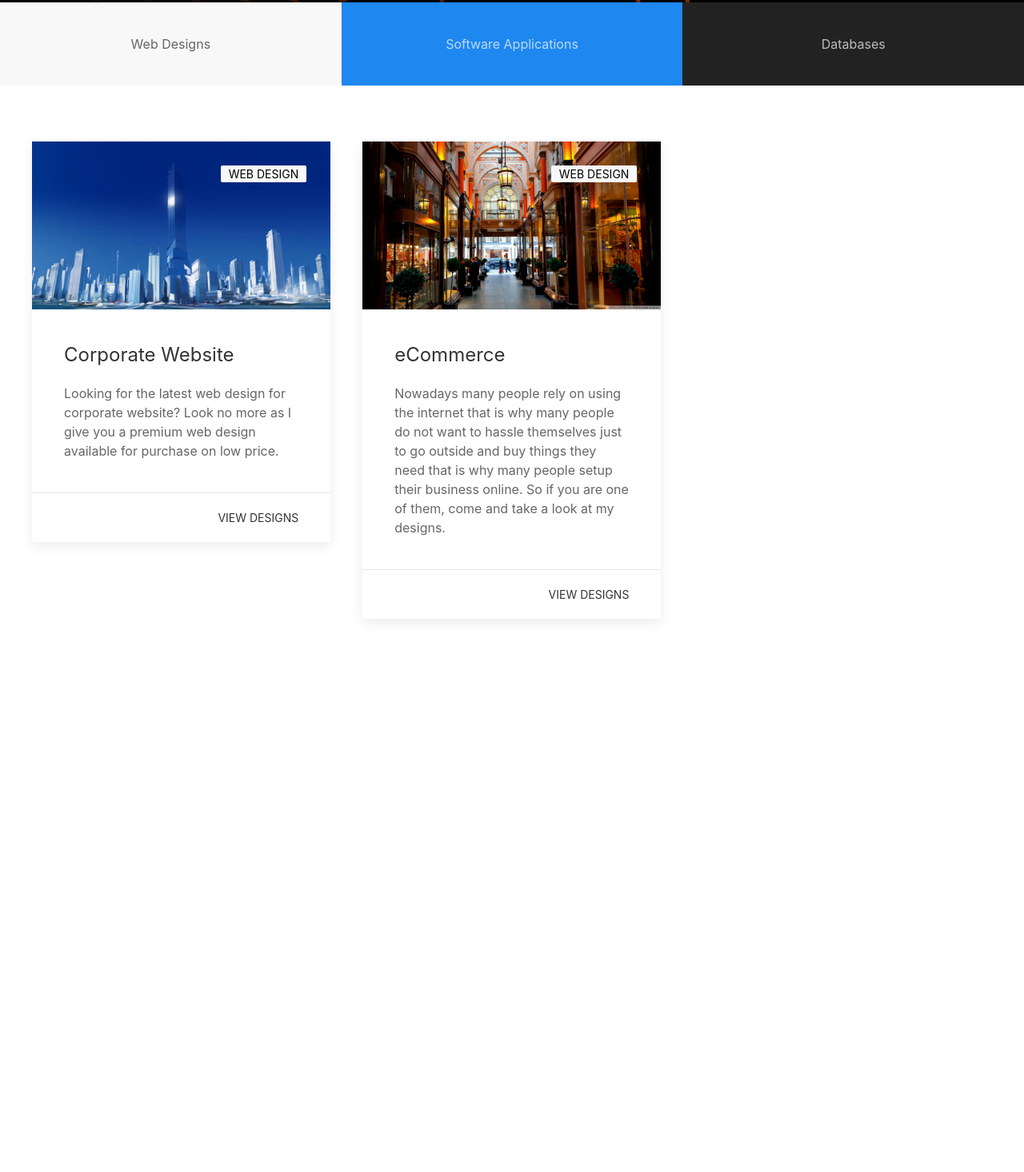
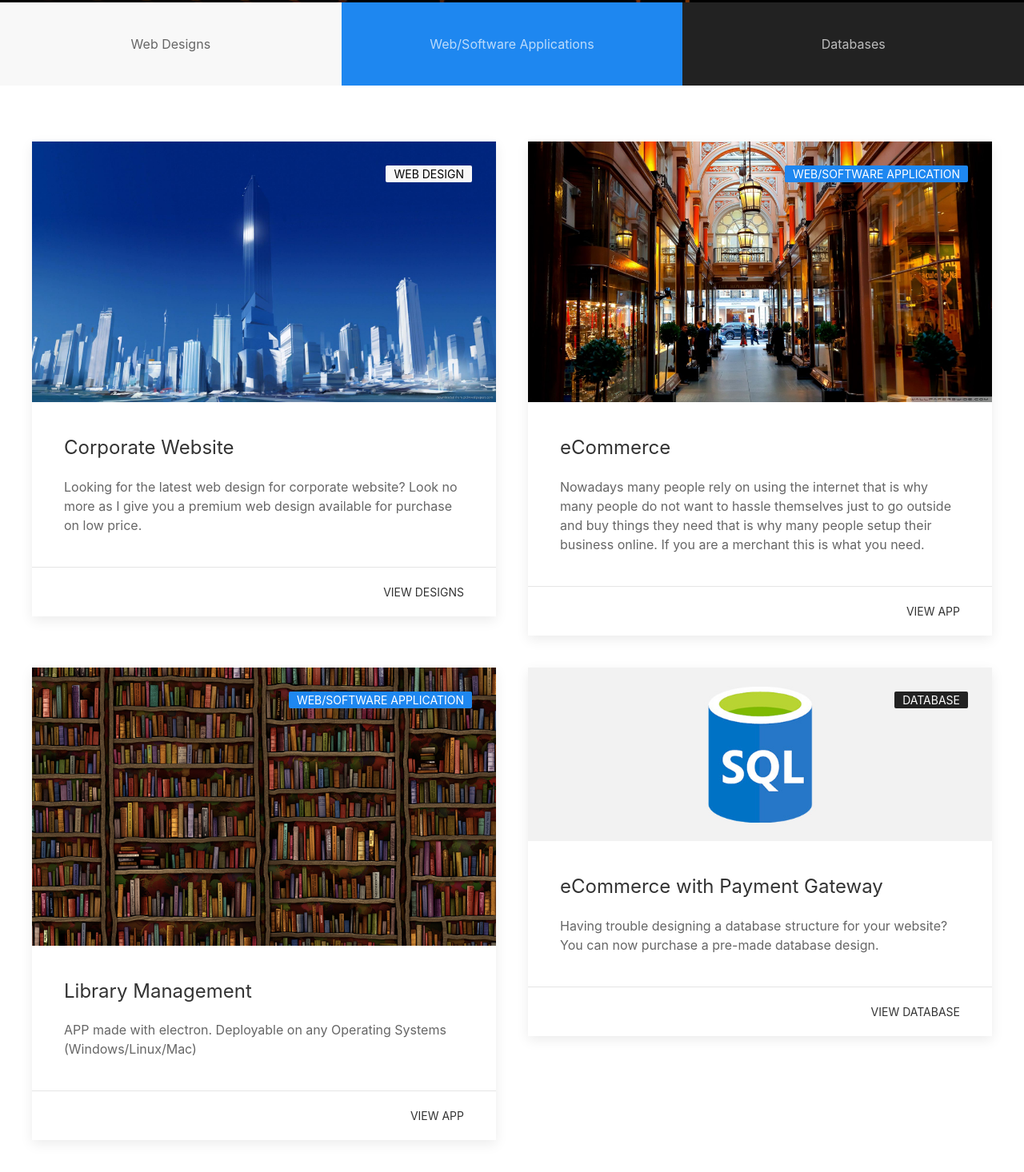
Before and after one commit to iamtonysoft/shop, a website built with webpack: page index.html in a window 1280 px wide. Shown: the part 238-1704 px from the top of the page at 80% size. Before the commit the page ends 1082 px from the top, so only its background shows below. Built offline with nearby package versions, Linux system fonts and the light colour scheme; a web font is replaced by a local one.

Commit message:
Added Tentative Design and Projects

```diff
--- a/app/src/css/style.css
+++ b/app/src/css/style.css
@@ -8,7 +8,12 @@
     background-color: rgb(255, 157, 0);
 }
 
-.uk-label {
+.label-white {
     background: #f8f8f8;
     color: #000000;
 }
+
+.label-dark {
+    background: #222;
+    color: #fff;
+}
--- a/index.html
+++ b/index.html
@@ -18,7 +18,7 @@
                 <div class="uk-background-muted uk-padding"><a class="uk-link-reset" href="#">Web Designs</a></div>
             </div>
             <div>
-                <div class="uk-background-primary uk-padding uk-light"><a class="uk-link-reset" href="#">Software Applications</a></div>
+                <div class="uk-background-primary uk-padding uk-light"><a class="uk-link-reset" href="#">Web/Software Applications</a></div>
             </div>
             <div>
                 <div class="uk-background-secondary uk-padding uk-light"><a class="uk-link-reset" href="#">Databases</a></div>
@@ -27,14 +27,14 @@
 
         <div class="uk-section uk-section-default">
             <div class="uk-container">
-                <div class="uk-child-width-1-3@m" uk-grid>
+                <div class="uk-child-width-1-2@m" uk-grid>
                     <div>
                         <div class="uk-card uk-card-default">
                             <div class="uk-card-media-top">
                                 <img src="app/src/img/skyscraper.jpg" alt="">
                             </div>
                             <div class="uk-card-body">
-                                    <div class="uk-card-badge uk-label">Web Design</div>
+                                    <div class="uk-card-badge uk-label label-white">Web Design</div>
                                 <h3 class="uk-card-title">Corporate Website</h3>
                                 <p>
                                     Looking for the latest web design for corporate website?
@@ -52,16 +52,51 @@
                                 <img src="app/src/img/ecommerce.jpg" alt="">
                             </div>
                             <div class="uk-card-body">
-                                    <div class="uk-card-badge uk-label">Web Design</div>
+                                    <div class="uk-card-badge uk-label">Web/Software Application</div>
                                 <h3 class="uk-card-title">eCommerce</h3>
                                 <p>
                                     Nowadays many people rely on using the internet that is why many people do not want
                                     to hassle themselves just to go outside and buy things they need that is why many people
-                                    setup their business online. So if you are one of them, come and take a look at my designs.
+                                    setup their business online. If you are a merchant this is what you need.
                                 </p>
                             </div>
                             <div class="uk-card-footer">
-                                <a href="#" class="uk-button uk-button-text uk-align-right">VIEW DESIGNS</a>
+                                <a href="#" class="uk-button uk-button-text uk-align-right">VIEW APP</a>
+                            </div>
+                        </div>
+                    </div>
+                    <div>
+                        <div class="uk-card uk-card-default">
+                            <div class="uk-card-media-top">
+                                <img src="app/src/img/Library.jpg" alt="">
+                            </div>
+                            <div class="uk-card-body">
+                                    <div class="uk-card-badge uk-label">Web/Software Application</div>
+                                <h3 class="uk-card-title">Library Management</h3>
+                                <p>
+                                    APP made with electron. Deployable on any Operating Systems (Windows/Linux/Mac)
+                                </p>
+                            </div>
+                            <div class="uk-card-footer">
+                                <a href="#" class="uk-button uk-button-text uk-align-right">VIEW APP</a>
+                            </div>
+                        </div>
+                    </div>
+                    <div>
+                        <div class="uk-card uk-card-default">
+                            <div class="uk-card-media-top">
+                                <img src="app/src/img/sql.jpg" alt="">
+                            </div>
+                            <div class="uk-card-body">
+                                    <div class="uk-card-badge uk-label label-dark">Database</div>
+                                <h3 class="uk-card-title">eCommerce with Payment Gateway</h3>
+                                <p>
+                                    Having trouble designing a database structure for your website? You can now purchase
+                                    a pre-made database design.
+                                </p>
+                            </div>
+                            <div class="uk-card-footer">
+                                <a href="#" class="uk-button uk-button-text uk-align-right">VIEW DATABASE</a>
                             </div>
                         </div>
                     </div>
```
Also changed, not shown: app/dist/css/app.bundle.css, app/src/img/library.jpg (added), app/src/img/sql.jpg (added).
